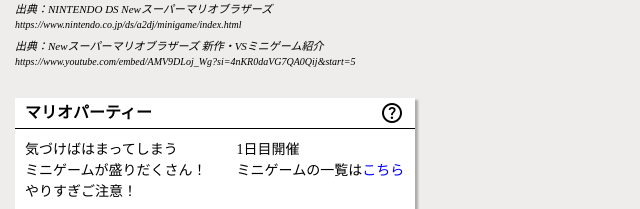
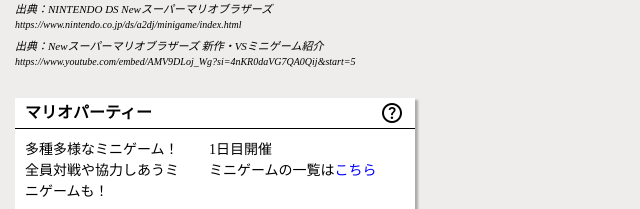
Before and after one commit to meigakusai2023/nkc343, a plain HTML site: page games.html in a window 1280 px wide. Shown: the part 4770-4979 px from the top of the page, without its empty margins (0-640 px from the left). Drawn offline with nearby package versions, Linux system fonts and the light colour scheme; grey boxes are pictures that could not be loaded; a web font is replaced by a local one.

Commit message:
マリオパーティーの説明変更

```diff
--- a/games.html
+++ b/games.html
@@ -410,7 +410,7 @@
                     </a>
                 </div>
                 <div class="game-description">
-                    <p>気づけばはまってしまう<br>ミニゲームが盛りだくさん！<br>やりすぎご注意！</p>
+                    <p>多種多様なミニゲーム！<br>全員対戦や協力しあうミ<br>ニゲームも！<br></p>
                     <p class="left-blank">1日目開催<br>ミニゲームの一覧は<a class="textlink" href="https://www.nintendo.co.jp/ds/a8tj/minigame/index.html" target="_blank">こちら</a><p>
                 </div>
                 <div class="game-video">
```
